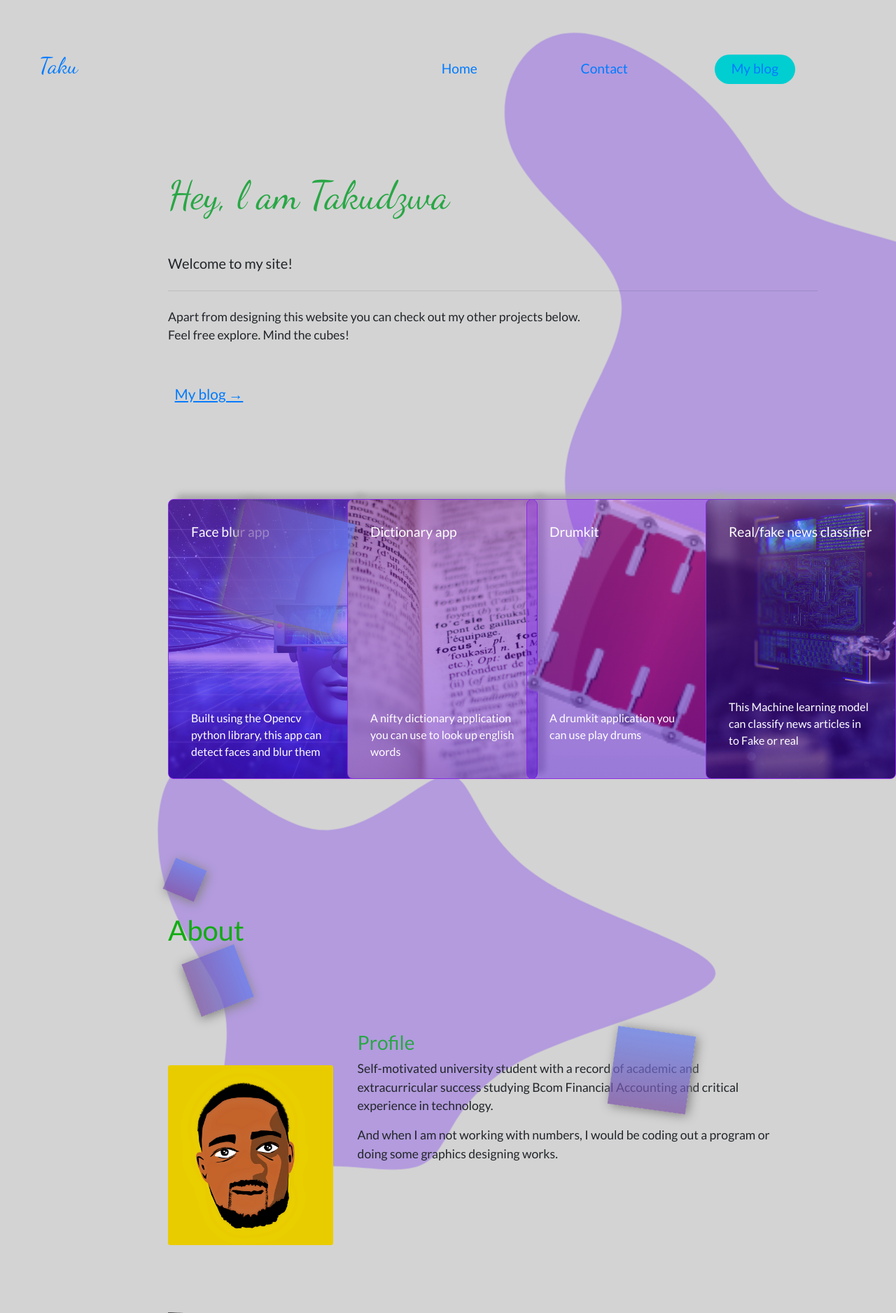
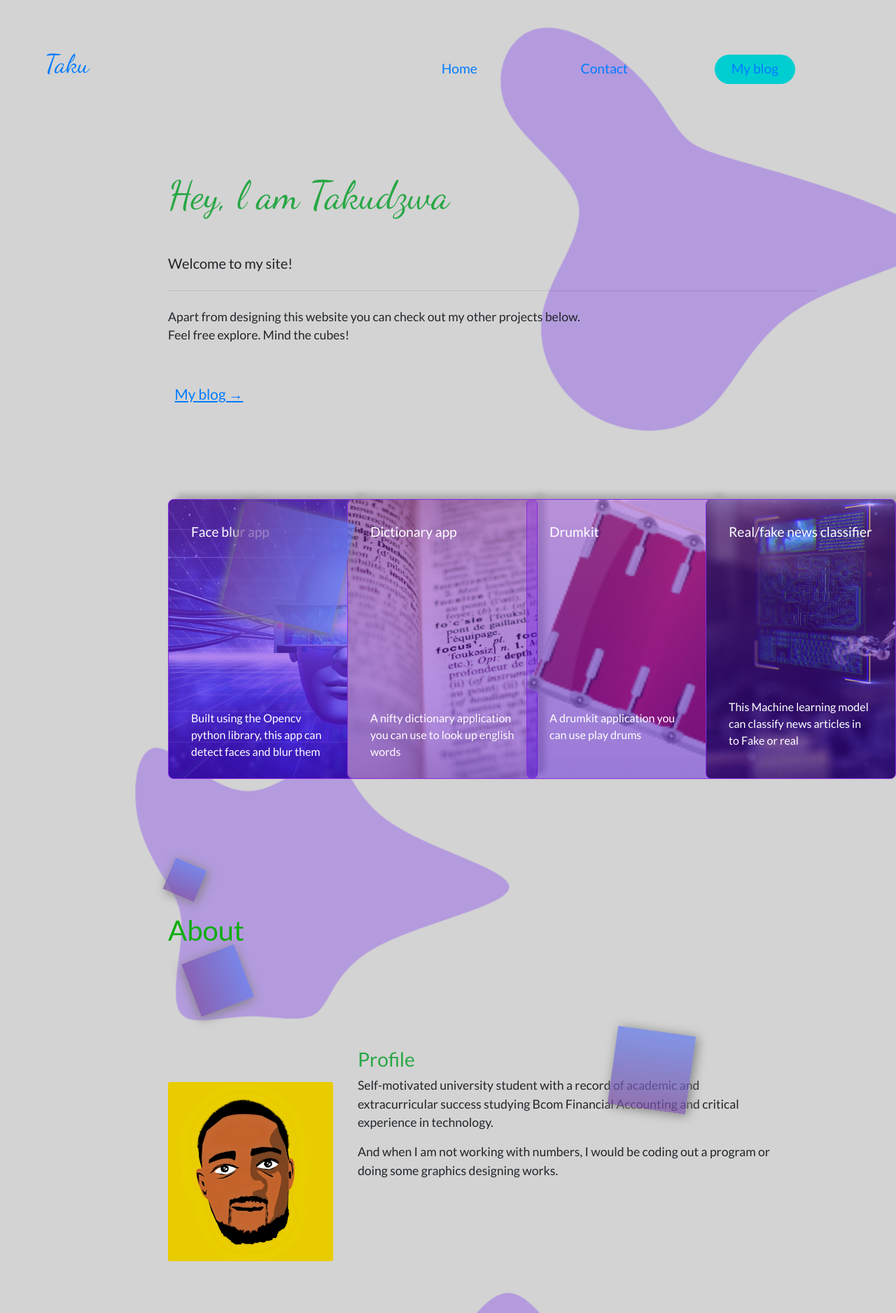
Before and after one commit to takuonline/portfolio_website_v2, a Flask app: page / in a window 1280 px wide; the page is wider, and only the part inside the window is pictured. Shown: the top 1876 px of that part at 70% size. Run offline with Flask 2, Linux system fonts and the light colour scheme; some libraries are stand-ins or nearby versions.

Commit message:
make font size of about section 1.2rem

```diff
--- a/website/static/style.css
+++ b/website/static/style.css
@@ -81,7 +81,8 @@
 .about {
   margin-top: 12rem;
   width: 100%;
-  position: relative; }
+  position: relative;
+  font-size: 1.1rem; }
   @media (max-width: 37.5em) {
     .about {
       width: 100%;
@@ -89,7 +90,8 @@
       margin-right: 0; } }
   .about__header {
     padding-bottom: 5rem;
-    color: #10ac10; }
+    color: #10ac10;
+    margin-bottom: 2rem; }
     @media (max-width: 37.5em) {
       .about__header {
         margin: 0; } }
@@ -129,9 +131,12 @@
       background-image: linear-gradient(to right bottom, #0000006c, #4949495d), url(../static/code.jpg);
       -webkit-clip-path: polygon(0 0, 100% 13%, 379% 19%, 0 100%);
       clip-path: polygon(0 0, 100% 13%, 379% 19%, 0 100%);
-      height: 29rem;
+      height: 32rem;
       padding: 5rem;
-      color: white; }
+      color: white;
+      padding-right: 24rem;
+      margin-bottom: 3rem;
+      padding-left: 9rem; }
       @media (max-width: 37.5em) {
         .about__coding--text {
           background-size: cover;
@@ -220,7 +225,7 @@
   position: relative;
   margin: 0;
   padding: 0;
-  max-width: 63rem;
+  max-width: 66%;
   z-index: -4;
   top: -44rem; }
   @media (max-width: 37.5em) {
@@ -402,16 +407,19 @@
 
 .logo {
   font-family: 'Dancing Script', cursive;
-  font-size: 2rem;
+  font-size: 2.3rem;
   position: absolute;
-  left: 0;
-  top: 0rem;
-  text-align: left; }
-  .logo:hover {
-    border-bottom: 2px solid #00B300;
-    text-decoration: none; }
-    .logo:hover:active {
-      color: #2525ce; }
+  left: 4rem;
+  top: 4rem;
+  color: #00B300;
+  transition: all .2s ease-in;
+  z-index: 3; }
+  .logo a:hover {
+    text-decoration: none;
+    transform: scale(1.2);
+    cursor: pointer; }
+  .logo:active {
+    color: #2525ce; }
 
 .nav-myblog {
   background-color: darkturquoise;
@@ -606,8 +614,6 @@
     .projects__faceapp:hover {
       transform: translateY(-0.7rem) scale(1.015);
       box-shadow: 12px 20px 8px #aaaaaa; }
-    .projects__faceapp:active {
-      transform: translateY(0.2rem); }
   .projects__newsapp {
     position: relative;
     margin-right: 7rem;
@@ -635,8 +641,6 @@
       top: 3rem; }
     .projects__newsapp:hover {
       transform: translateY(-0.7rem) scale(1.015); }
-    .projects__newsapp:active {
-      transform: translateY(0.2rem); }
   .projects__dictapp {
     position: relative;
     margin-right: 7rem;
@@ -660,8 +664,6 @@
       color: white; }
     .projects__dictapp:hover {
       transform: translateY(-0.7rem) scale(1.015); }
-    .projects__dictapp:active {
-      transform: translateY(0.2rem); }
   .projects__drumapp {
     position: relative;
     margin-right: 7rem;
@@ -685,8 +687,6 @@
       color: white; }
     .projects__drumapp:hover {
       transform: translateY(-0.7rem) scale(1.015); }
-    .projects__drumapp:active {
-      transform: translateY(0.2rem); }
 
 .body {
   text-align: center;
--- a/website/static/stylesheet/sass/components/_about.scss
+++ b/website/static/stylesheet/sass/components/_about.scss
@@ -2,9 +2,9 @@
     margin-top: 12rem;
     width: 100%;
     position: relative;
+    font-size: 1.1rem;
 
     @include res(phone) {
-
         width: 100%;
         margin-top: 0;
         margin-right: 0;
@@ -15,6 +15,7 @@
     &__header {
         padding-bottom: 5rem;
         color: #10ac10;
+        margin-bottom: 2rem;
 
         @include res(phone) {
             margin: 0;
@@ -30,7 +31,7 @@
             width: 23%;
             border-radius: .2rem;
 
-            @include res(phone){
+            @include res(phone) {
                 width: 75%;
             }
 
@@ -75,10 +76,13 @@
             background-image: linear-gradient(to right bottom, #0000006c, #4949495d), url(../static/code.jpg);
             -webkit-clip-path: polygon(0 0, 100% 13%, 379% 19%, 0 100%);
             clip-path: polygon(0 0, 100% 13%, 379% 19%, 0 100%);
-            height: 29rem;
-
+            height: 32rem;
             padding: 5rem;
             color: white;
+            padding-right: 24rem;
+            margin-bottom: 3rem;
+            padding-left: 9rem;
+
 
             @include res(phone) {
                 background-size: cover;
--- a/website/static/stylesheet/sass/components/_blobs.scss
+++ b/website/static/stylesheet/sass/components/_blobs.scss
@@ -2,7 +2,7 @@
     position: relative;
     margin: 0;
     padding: 0;
-    max-width: 63rem;
+    max-width: 66%;
     z-index: -4;
     top: -44rem;
 
--- a/website/static/stylesheet/sass/components/_navbar.scss
+++ b/website/static/stylesheet/sass/components/_navbar.scss
@@ -1,5 +1,7 @@
-.mynavbar{
-    @include res(tab-port){
+.mynavbar {
+
+
+    @include res(tab-port) {
         display: none;
     }
 }
@@ -11,9 +13,6 @@
     padding-left: 2rem;
     background-color: transparent;
     width: 100%;
-
-
-
 
     ul {
         display: block;
@@ -37,6 +36,7 @@
 
             a {
                 padding: .4rem 1.5rem;
+                // color:  #28a745 ;
             }
 
         }
@@ -60,21 +60,44 @@
 
 .logo {
     font-family: 'Dancing Script', cursive;
-    font-size: 2rem;
+    font-size: 2.3rem;
     position: absolute;
-    left: 0;
-    top: 0rem;
-    text-align: left;
+    left: 4rem;
+    top: 4rem;
+    // width: 100%;
+    color: #00B300;
+    transition: all .2s ease-in;
+    z-index: 3;
+
+    & a {
 
         &:hover {
-        border-bottom: 2px solid #00B300;
             text-decoration: none;
+            transform: scale(1.2);
+            cursor: pointer;
+
+        }
+    }
 
     &:active {
         color: rgb(37, 37, 206);
     }
+
+    // &:link,
+    // :visited {
+
+    //     &:hover {
+    //         // border-bottom: 2px solid #00B300;
+    //         text-decoration: none;
+    //         transform: scale(1.2);
+    //         cursor: pointer;
+    // }
+
+
+    // }
 }
-}
+
+
 
 
 .nav-myblog {
@@ -94,7 +117,8 @@
 
 .c-nav {
     display: none;
-    @include res(tab-port){
+
+    @include res(tab-port) {
         display: contents;
 
 
@@ -168,6 +192,7 @@
         &__item {
             margin: .7rem;
             display: block;
+
             @include res(phone) {
                 margin: none;
                 padding: none;
@@ -254,8 +279,7 @@
 
 
 
-        &
-        {
+            & {
                 width: 3rem;
                 height: .16rem;
                 background-color: rgb(80, 80, 80);
@@ -266,6 +290,7 @@
 
                 }
             }
+
             &::before,
             &::after {
                 width: 3rem;
--- a/website/static/stylesheet/sass/components/_projects.scss
+++ b/website/static/stylesheet/sass/components/_projects.scss
@@ -5,8 +5,6 @@
 
     @include res(phone) {
         margin: auto 0;
-
-
     }
 
     &__link{
@@ -14,8 +12,6 @@
             text-decoration: none;
         }
     }
-
-
 
     &__faceapp {
         margin-right: 7rem;
@@ -43,8 +39,6 @@
             margin-bottom: 15rem;
             text-decoration: none;
             font-size: 1.2rem;
-
-
         }
 
         &--description {
@@ -52,16 +46,10 @@
         }
 
         &:hover {
-
             transform: translateY(-.7rem) scale(1.015);
             box-shadow: 12px 20px 8px #aaaaaa;
-
-
         }
 
-        &:active {
-            transform: translateY(.2rem);
-        }
     }
 
     &__newsapp {
@@ -106,9 +94,6 @@
 
         }
 
-        &:active {
-            transform: translateY(.2rem);
-        }
 
     }
 
@@ -152,10 +137,6 @@
             transform: translateY(-.7rem) scale(1.015);
 
         }
-
-        &:active {
-            transform: translateY(.2rem);
-        }
     }
 
 
@@ -178,7 +159,6 @@
 
                 }
 
-
         &--title {
             color: white;
             margin-bottom: 15rem;
@@ -194,9 +174,5 @@
             transform: translateY(-.7rem) scale(1.015);
 
         }
-
-        &:active {
-            transform: translateY(.2rem);
-        }
     }
 }
--- a/website/templates/base.html
+++ b/website/templates/base.html
@@ -8,12 +8,20 @@
   <link rel="stylesheet" href="https://stackpath.bootstrapcdn.com/bootstrap/4.1.1/css/bootstrap.min.css"
     integrity="sha384-WskhaSGFgHYWDcbwN70/dfYBj47jz9qbsMId/iRN3ewGhXQFZCSftd1LZCfmhktB" crossorigin="anonymous">
   <link rel="stylesheet" href="/static/style.css">
+
+  <!-- google fonts -->
   <link href="https://fonts.googleapis.com/css2?family=Dancing+Script&display=swap" rel="stylesheet">
   <link href="https://fonts.googleapis.com/css2?family=Lato&display=swap" rel="stylesheet">
+
+  <!-- favicon -->
+  <link rel="apple-touch-icon" sizes="180x180" href="../static/favicon/apple-touch-icon.png">
+  <link rel="icon" type="image/png" sizes="32x32" href="../static/favicon/favicon-32x32.png">
+  <link rel="icon" type="image/png" sizes="16x16" href="../static/favicon/favicon-16x16.png">
+  <link rel="manifest" href="/site.webmanifest">
+
+  <!-- bootstrap -->
   <script src="https://code.jquery.com/jquery-3.4.1.min.js"
     integrity="sha256-CSXorXvZcTkaix6Yvo6HppcZGetbYMGWSFlBw8HfCJo=" crossorigin="anonymous"></script>
-
-
   <script src="https://cdnjs.cloudflare.com/ajax/libs/popper.js/1.14.3/umd/popper.min.js"
     integrity="sha384-ZMP7rVo3mIykV+2+9J3UJ46jBk0WLaUAdn689aCwoqbBJiSnjAK/l8WvCWPIPm49" crossorigin="anonymous">
   </script>
@@ -21,7 +29,6 @@
     integrity="sha384-smHYKdLADwkXOn1EmN1qk/HfnUcbVRZyYmZ4qpPea6sjB/pTJ0euyQp0Mk8ck+5T" crossorigin="anonymous">
   </script>
 </head>
-
 
 
 <body>
@@ -45,9 +52,12 @@
 
 
   <nav class="mynavbar">
+    <!-- <a class="#" href="{{url_for("core_app.home")}}"> <img class="logo" src="../static/logo/logo.png" alt="Logo"></a> -->
+    <div  class="logo" > <a  href="{{url_for("core_app.home")}}">Taku</a>  </div>
+
 
     <ul class="nav-list">
-      <li><a class="logo" href="{{url_for("core_app.home")}}">Taku</a></li>
+
       <li>
         <a class=" navbar-custom" href="{{url_for("core_app.home")}}">Home</a>
       </li>
--- a/website/templates/home.html
+++ b/website/templates/home.html
@@ -168,7 +168,7 @@
           <li>After effects</li>
           <li>And PowerPoint</li>
         </ul>
-        <div class="about__design--text-blog-btn"><a href="#">My design works</a></div>
+        <!-- <div class="about__design--text-blog-btn"><a href="#">My design works</a></div> -->
       </div>
 
     </div>
```
Also changed, not shown: website/static/favicon/android-chrome-192x192.png (added), website/static/favicon/android-chrome-512x512.png (added), website/static/favicon/apple-touch-icon.png (added), website/static/favicon/favicon-16x16.png (added), website/static/favicon/favicon-32x32.png (added), website/static/favicon/favicon.ico (added), website/static/favicon/site.webmanifest (added), website/static/logo/logo.png (added), 1 other file. Lines whose indentation alone changed are shown as unchanged.
